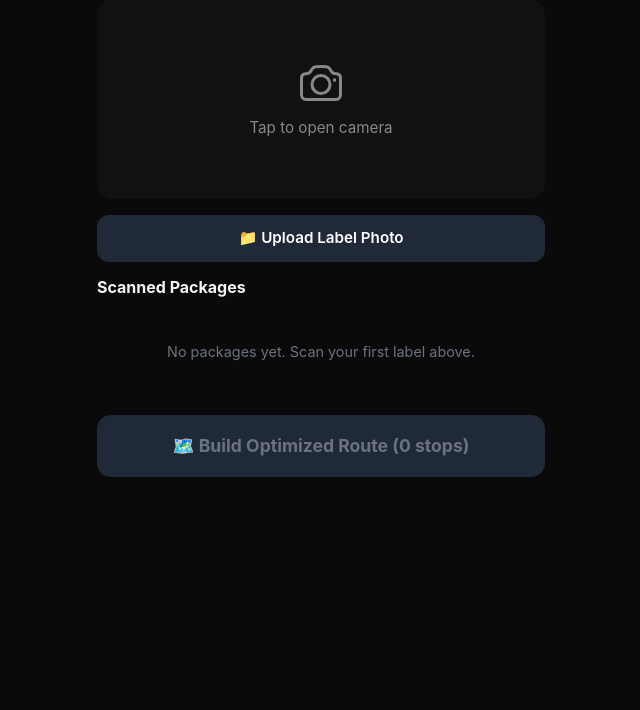
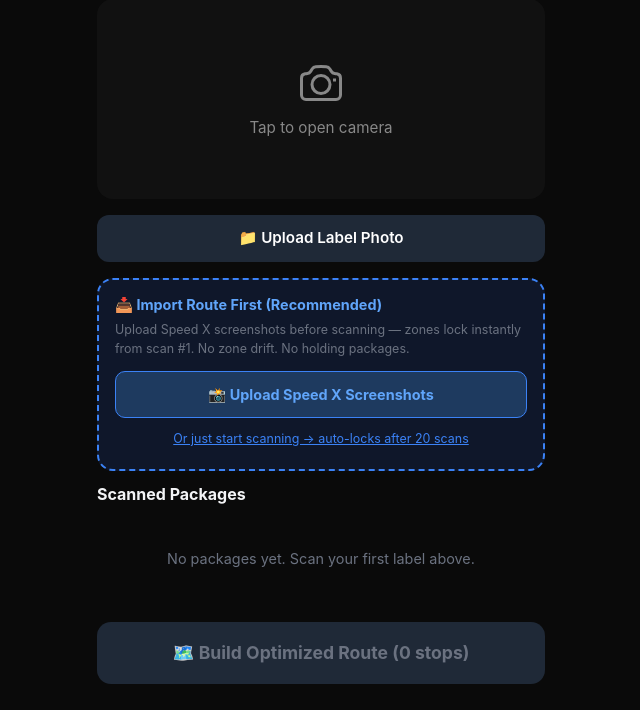
Before and after one commit to xklusivevisions-beep/unit, a Flask app: page /driver/scan in a window 1280 px wide. Shown: the part 194-904 px from the top of the page, without its empty margins (319-959 px from the left). Before the commit the page ends 671 px from the top, so only its background shows below. Run offline with Flask 3, Linux system fonts and the light colour scheme; the visitor is signed in with stand-in values (Sample User, id 1); data comes from the database, SQL or seed files in the repository; tables that the repository leaves empty hold one stand-in row (values such as "Sample post"); parts of the project's set-up code (start-up, migrations or seed data) failed here and were passed over; some libraries are stand-ins or nearby versions.

Commit message:
feat: import-first path — upload Speed X screenshots pre-scan, zones lock from scan #1

```diff
--- a/app.py
+++ b/app.py
@@ -1166,7 +1166,12 @@
 
 @app.route('/driver/scan/add', methods=['POST'])
 def scan_add():
-    """Add a confirmed package to the scan session — geocodes immediately for live sort."""
+    """
+    Add a confirmed package to the scan session.
+    If zones are already locked (import-first path), match tracking number to
+    pre-loaded stop and return instant zone assignment.
+    Otherwise geocode immediately for live-sort calibration.
+    """
     if 'driver_id' not in session:
         return jsonify({'ok': False, 'error': 'not logged in'}), 401
     data = request.get_json() or {}
@@ -1176,6 +1181,42 @@
     zip_code = data.get('zip', '').strip()
     if not address:
         return jsonify({'ok': False, 'error': 'Address is required'})
+
+    # ─ Import-first fast path: zones locked, match by tracking ─
+    db0 = get_db()
+    today0 = datetime.now().strftime('%Y-%m-%d')
+    ss0 = db0.execute(
+        "SELECT * FROM scan_sessions WHERE driver_id=? AND date=? AND status='scanning' ORDER BY id DESC LIMIT 1",
+        (session['driver_id'], today0)
+    ).fetchone()
+    if ss0 and ss0['zones_locked'] and tracking:
+        # Look up the tracking number in pre-loaded stops
+        pre = db0.execute(
+            "SELECT * FROM scan_items WHERE session_id=? AND tracking=? LIMIT 1",
+            (ss0['id'], tracking)
+        ).fetchone()
+        if pre:
+            # Mark as confirmed (reuse existing row, just return zone info)
+            stored_cents = json.loads(ss0['zone_centroids']) if ss0['zone_centroids'] else []
+            lat, lng = pre['dest_lat'], pre['dest_lng']
+            pkg = {'lat': lat, 'lng': lng, 'delivery_order': 1}
+            zone_info = {}
+            if stored_cents and lat and lng:
+                nearest = min(stored_cents, key=lambda c: _dsq(pkg, c))
+                zone_info = {
+                    'zone_letter': nearest['letter'],
+                    'zone_color':  nearest['color'],
+                    'zone_emoji':  nearest['emoji'],
+                }
+            count = db0.execute("SELECT COUNT(*) FROM scan_items WHERE session_id=?", (ss0['id'],)).fetchone()[0]
+            db0.close()
+            return jsonify({
+                'ok': True, 'count': count, 'geocoded': bool(lat),
+                'new_item_id': pre['id'], 'zip_warning': None,
+                'zones_locked': True, 'preloaded_match': True,
+                **zone_info
+            })
+    db0.close()
 
     # Geocode immediately so live-sort works right away
     lat, lng = None, None
@@ -1476,6 +1517,137 @@
     db.commit()
     db.close()
     return jsonify({'ok': True})
+
+
+@app.route('/driver/scan/import-route', methods=['POST'])
+def scan_import_route():
+    """
+    Import-first path: driver uploads Speed X screenshots BEFORE scanning.
+    Extracts all stops, geocodes, clusters, locks zones immediately.
+    From scan #1, every barcode scan is an instant lookup — no re-clustering ever.
+    """
+    if 'driver_id' not in session:
+        return jsonify({'ok': False, 'error': 'not logged in'}), 401
+
+    files = request.files.getlist('photos')
+    if not files:
+        return jsonify({'ok': False, 'error': 'No photos received'})
+
+    db = get_db()
+    ss_id = _get_or_create_scan_session(db, session['driver_id'])
+
+    # Clear any existing items so import is a clean slate
+    db.execute("DELETE FROM scan_items WHERE session_id=?", (ss_id,))
+    db.execute(
+        "UPDATE scan_sessions SET zones_locked=0, zone_centroids=NULL, prev_centroids=NULL WHERE id=?",
+        (ss_id,)
+    )
+    db.commit()
+
+    # Extract stops from all uploaded screenshots
+    all_stops = []
+    for f in files:
+        try:
+            img_bytes = f.read()
+            stops = extract_stops_from_image(img_bytes)
+            all_stops.extend(stops)
+        except Exception as e:
+            log.warning(f'import-route extract error: {e}')
+
+    if not all_stops:
+        db.close()
+        return jsonify({'ok': False, 'error': 'Could not extract any stops from screenshots'})
+
+    # Deduplicate by tracking number
+    seen_tracking = set()
+    unique_stops = []
+    for s in all_stops:
+        t = s.get('tracking', '').strip()
+        if t and t not in seen_tracking:
+            seen_tracking.add(t)
+            unique_stops.append(s)
+        elif not t:
+            unique_stops.append(s)
+
+    # Geocode all stops (batch)
+    geocoded_stops = []
+    for s in unique_stops:
+        addr = s.get('address', '').strip()
+        lat, lng = None, None
+        if addr:
+            try:
+                coords = geocode_address(addr)
+                if coords:
+                    lat, lng = coords
+            except Exception as e:
+                log.warning(f'import geocode failed {addr}: {e}')
+        s['lat'] = lat
+        s['lng'] = lng
+        geocoded_stops.append(s)
+
+    # Insert all stops into scan_items
+    for i, s in enumerate(geocoded_stops):
+        db.execute(
+            """INSERT INTO scan_items
+               (session_id, tracking, customer_name, address, zip_code, raw_json, dest_lat, dest_lng)
+               VALUES (?,?,?,?,?,?,?,?)""",
+            (
+                ss_id,
+                s.get('tracking', '').strip(),
+                s.get('name', '').strip(),
+                s.get('address', '').strip(),
+                s.get('zip', '').strip(),
+                json.dumps(s),
+                s.get('lat'),
+                s.get('lng'),
+            )
+        )
+    db.commit()
+
+    # Build package list for clustering
+    geo_pkgs = [
+        {'id': i, 'lat': s['lat'], 'lng': s['lng'],
+         'delivery_order': i + 1, 'address': s.get('address', ''),
+         'tracking': s.get('tracking', ''), 'name': s.get('name', '')}
+        for i, s in enumerate(geocoded_stops)
+        if s.get('lat') and s.get('lng')
+    ]
+
+    if len(geo_pkgs) < 2:
+        db.close()
+        return jsonify({
+            'ok': True, 'imported': len(unique_stops),
+            'geocoded': len(geo_pkgs),
+            'zones_locked': False,
+            'message': 'Imported but not enough geocoded stops to cluster zones yet'
+        })
+
+    # Cluster + lock zones immediately
+    clustered = assign_delivery_zones(geo_pkgs)
+    centroids  = compute_centroids(clustered)
+
+    db.execute(
+        "UPDATE scan_sessions SET zones_locked=1, zone_centroids=?, locked_at=? WHERE id=?",
+        (json.dumps(centroids), datetime.now().isoformat(), ss_id)
+    )
+    db.commit()
+
+    # Build zone summary for response
+    zone_counts = {}
+    for p in clustered:
+        l = p.get('zone_letter', '?')
+        zone_counts[l] = zone_counts.get(l, 0) + 1
+
+    db.close()
+    return jsonify({
+        'ok':          True,
+        'imported':    len(unique_stops),
+        'geocoded':    len(geo_pkgs),
+        'zones_locked': True,
+        'n_zones':     len(centroids),
+        'zone_counts': zone_counts,
+        'centroids':   centroids,
+    })
 
 
 @app.route('/driver/scan/lock-zones', methods=['POST'])
--- a/templates/scan.html
+++ b/templates/scan.html
@@ -123,6 +123,22 @@
                          letter-spacing: .05em; margin-top: 2px; }
   .stat-savings { color: #10b981 !important; }
   .stat-warn    { color: #f59e0b !important; }
+
+  /* Import-first panel */
+  #import-panel { background: #0f172a; border: 2px dashed #3b82f6; border-radius: 16px;
+                  padding: 16px; margin-bottom: 14px; }
+  #import-panel h3 { font-size: 0.9rem; font-weight: 700; color: #60a5fa; margin: 0 0 8px; }
+  #import-panel p  { font-size: 0.78rem; color: #6b7280; margin: 0 0 12px; }
+  .import-btn  { width: 100%; padding: 12px; background: #1e3a5f; color: #60a5fa;
+                 border: 1px solid #3b82f6; border-radius: 10px; font-weight: 700;
+                 font-size: 0.9rem; cursor: pointer; margin-bottom: 8px; }
+  .import-btn:active { background: #1e40af; }
+  #import-progress { display: none; text-align: center; padding: 12px; color: #60a5fa;
+                     font-size: 0.85rem; }
+  #import-result { display: none; background: #052e16; border: 1px solid #10b981;
+                   border-radius: 10px; padding: 10px 14px; font-size: 0.82rem; color: #6ee7b7; }
+  .import-toggle { font-size: 0.78rem; color: #3b82f6; text-align: center;
+                   cursor: pointer; padding: 4px 0; text-decoration: underline; }
 
   /* Calibration bar */
   #calibration-bar { background: #1c1917; border: 2px solid #f59e0b; border-radius: 14px;
@@ -298,6 +314,22 @@
     </div>
   </div>
 
+  <!-- Import-first panel -->
+  <div id="import-panel">
+    <h3>📥 Import Route First (Recommended)</h3>
+    <p>Upload Speed X screenshots before scanning — zones lock instantly from scan #1. No zone drift. No holding packages.</p>
+    <input type="file" id="import-input" accept="image/*" multiple style="display:none" onchange="handleImportFiles(this)">
+    <button class="import-btn" onclick="document.getElementById('import-input').click()">
+      📸 Upload Speed X Screenshots
+    </button>
+    <div id="import-progress">
+      <div class="spinner"></div>
+      <div>Extracting stops + locking zones…</div>
+    </div>
+    <div id="import-result"></div>
+    <div class="import-toggle" onclick="toggleImportPanel()">Or just start scanning → auto-locks after 20 scans</div>
+  </div>
+
   <!-- Lock flash overlay -->
   <div id="lock-flash">
     <div class="lf-icon">🔒</div>
@@ -381,6 +413,63 @@
 let lastScannedZone    = null;
 let lastAddedItemId    = null;
 let zonesLocked        = false;
+
+// ── Import-first ──
+function toggleImportPanel() {
+  const panel = document.getElementById('import-panel');
+  panel.style.display = panel.style.display === 'none' ? 'block' : 'none';
+}
+
+function handleImportFiles(input) {
+  const files = Array.from(input.files);
+  if (!files.length) return;
+  document.getElementById('import-progress').style.display = 'block';
+  document.getElementById('import-result').style.display   = 'none';
+
+  const fd = new FormData();
+  files.forEach(f => fd.append('photos', f));
+
+  fetch('/driver/scan/import-route', { method: 'POST', body: fd })
+    .then(r => r.json())
+    .then(data => {
+      document.getElementById('import-progress').style.display = 'none';
+      const res = document.getElementById('import-result');
+      res.style.display = 'block';
+      if (!data.ok) {
+        res.style.borderColor = '#ef4444';
+        res.style.color = '#fca5a5';
+        res.textContent = '❌ ' + (data.error || 'Import failed');
+        return;
+      }
+      const zSummary = Object.entries(data.zone_counts || {})
+        .map(([l,c]) => `Zone ${l}: ${c} stops`).join(' • ');
+      res.innerHTML = `✅ <b>${data.imported} stops imported</b> (${data.geocoded} geocoded)<br>
+        🔒 <b>${data.n_zones} zones locked</b> from scan #1<br>
+        <span style="font-size:0.75rem;opacity:.8;">${zSummary}</span>`;
+      zonesLocked = true;
+      // Hide calibration bar, update badge
+      document.getElementById('calibration-bar').style.display = 'none';
+      const badge = document.getElementById('sort-status');
+      badge.textContent = '🔒 Locked';
+      badge.className = 'sort-badge locked';
+      // Collapse import panel
+      setTimeout(() => {
+        document.getElementById('import-panel').style.display = 'none';
+        triggerLockFlash(data.n_zones);
+        refreshLiveSort();
+      }, 1500);
+    })
+    .catch(() => {
+      document.getElementById('import-progress').style.display = 'none';
+      showToast('Import failed — try again', true);
+    });
+  input.value = '';
+}
+
+// Hide import panel if already locked
+if (pkgCount > 0) {
+  document.getElementById('import-panel').style.display = 'none';
+}
 
 // ── Manual lock ──
 function manualLockZones() {
@@ -508,6 +597,7 @@
         badge.textContent = '🔒 Locked';
         badge.className = 'sort-badge locked';
         document.getElementById('calibration-bar').style.display = 'none';
+        document.getElementById('import-panel').style.display    = 'none';
         // Trigger flash if just locked this scan
         if (data.just_locked) triggerLockFlash(data.zone_summary ? data.zone_summary.length : 1);
       } else {
```
